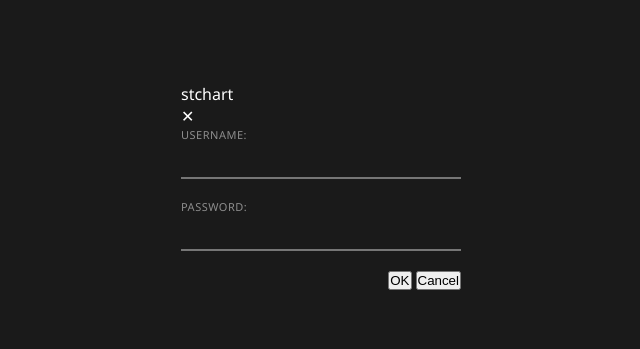
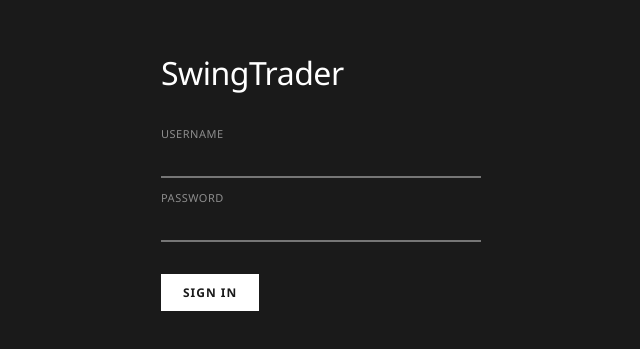
Before and after one commit to boosco16/stchart, a website: page public/index.html in a window 1280 px wide. Shown: the part 205-554 px from the top of the page, without its empty margins (319-959 px from the left). Drawn offline with Linux system fonts and the light colour scheme; no server answers.

Commit message:
Update index.html

```diff
--- a/public/index.html
+++ b/public/index.html
@@ -3,40 +3,27 @@
 <head>
   <meta charset="UTF-8" />
   <meta name="viewport" content="width=device-width, initial-scale=1.0" />
-  <title>stchart</title>
+  <title>SwingTrader</title>
   <link rel="stylesheet" href="/shared.css" />
   <style>
     body { display: flex; align-items: center; justify-content: center; min-height: 100vh; }
-    .login-wrap { width: 280px; }
-    .field { margin-bottom: 8px; }
-    .err { color: red; font-size: 11px; margin-top: 4px; min-height: 14px; }
+    .login-wrap { width: 320px; }
+    h1 { font-size: 32px; font-weight: 100; color: #fff; margin-bottom: 32px; letter-spacing: -0.5px; }
+    .err { font-size: 12px; color: #ff6b6b; margin-top: 12px; min-height: 16px; text-transform: uppercase; letter-spacing: 0.5px; }
+    .btn-row { margin-top: 20px; }
   </style>
 </head>
 <body>
   <div class="login-wrap">
-    <div class="window">
-      <div class="titlebar">
-        <span>stchart</span>
-        <div class="titlebar-btns"><div class="tb-btn">✕</div></div>
-      </div>
-      <div class="win-body">
-        <div class="panel">
-          <div class="field">
-            <label>Username:</label>
-            <input type="text" id="username" autocomplete="username" />
-          </div>
-          <div class="field">
-            <label>Password:</label>
-            <input type="password" id="password" autocomplete="current-password" />
-          </div>
-          <div style="display:flex;justify-content:flex-end;gap:4px;margin-top:6px">
-            <button class="win-btn" id="btn" onclick="login()">OK</button>
-            <button class="win-btn" onclick="document.getElementById('username').value='';document.getElementById('password').value=''">Cancel</button>
-          </div>
-          <p class="err" id="error"></p>
-        </div>
-      </div>
+    <h1>SwingTrader</h1>
+    <label>Username</label>
+    <input type="text" id="username" autocomplete="username" />
+    <label>Password</label>
+    <input type="password" id="password" autocomplete="current-password" />
+    <div class="btn-row">
+      <button class="metro-btn-solid" id="btn" onclick="login()">Sign in</button>
     </div>
+    <p class="err" id="error"></p>
   </div>
   <script>
     fetch('/api/me').then(r => { if (r.ok) window.location.href = '/dashboard' })
@@ -51,7 +38,7 @@
       const res = await fetch('/api/login', { method: 'POST', headers: { 'Content-Type': 'application/json' }, body: JSON.stringify({ username, password }) })
       const data = await res.json()
       if (data.ok) { window.location.href = '/dashboard' }
-      else { document.getElementById('error').textContent = 'Invalid username or password'; btn.disabled = false; btn.textContent = 'OK'; document.getElementById('password').value = '' }
+      else { document.getElementById('error').textContent = 'Invalid credentials'; btn.disabled = false; btn.textContent = 'Sign in'; document.getElementById('password').value = '' }
     }
   </script>
 </body>
```
